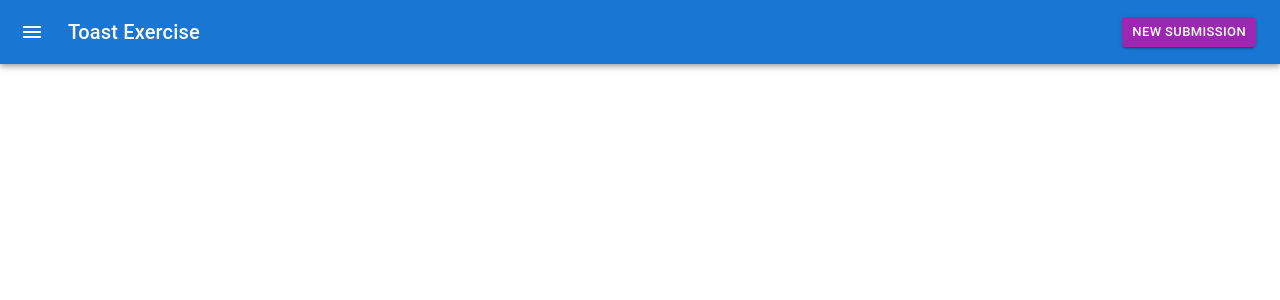
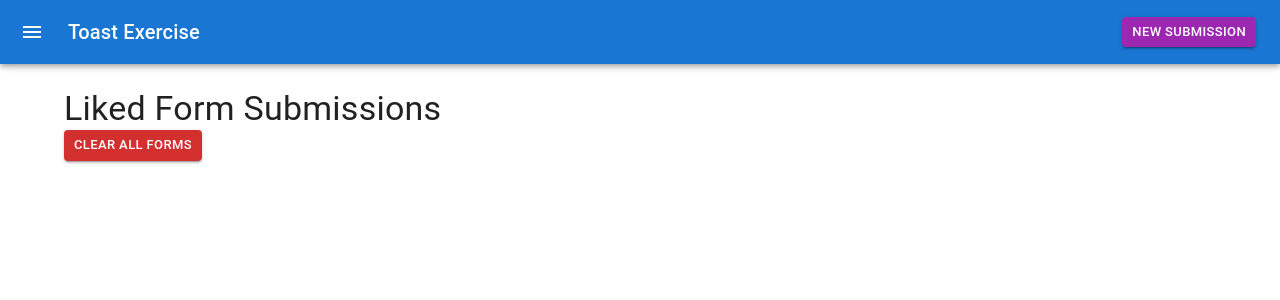
Before and after one commit to elizabethtlewis/toast-exercise-main, a React (Create React App) app: page / in a window 1280 px wide. Shown: the top 300 px of the page. Built offline with nearby package versions, Linux system fonts and the light colour scheme; what chance would draw is missing.

Commit message:
Liked forms list refreshes using a custom hook added a clear all forms button

```diff
--- a/src/Content.js
+++ b/src/Content.js
@@ -1,28 +1,64 @@
 import React from 'react';
-import ReactPolling from "react-polling";
 import Box from '@mui/material/Box';
 import Typography from '@mui/material/Typography';
+import Button from '@mui/material/Button';
 import { fetchLikedFormSubmissions } from './service/mockServer';
 
 export default function Content() {
 
-  let data = (JSON.parse(localStorage.getItem('formSubmissions')) || []);
+  // Custom hook taken from https://overreacted.io/making-setinterval-declarative-with-react-hooks/
+  function useInterval(callback, delay) {
+    const savedCallback = React.useRef();
 
-  // TODO
-  // let data = (fetchLikedFormSubmissions())
-  // add polling
-  // error handling
+    // Remember the latest function.
+    React.useEffect(() => {
+      savedCallback.current = callback;
+    }, [callback]);
+
+    // Set up the interval.
+    React.useEffect(() => {
+      function tick() {
+        savedCallback.current();
+      }
+      if (delay !== null) {
+        let id = setInterval(tick, delay);
+        return () => clearInterval(id);
+      }
+    }, [delay]);
+  }
+
+  const [likedforms, setForms] = React.useState([]);
+
+  useInterval(() => {
+    setForms(JSON.parse(localStorage.getItem('formSubmissions'))||[]);
+  }, 200);
+
+  const handleClick = () => {
+    setForms([]);
+    localStorage.clear();
+  };
 
   return (
 
     <Box sx={{marginTop: 3}}>
-
-      {/* <Typography variant="h4">Liked Form Submissions</Typography>
-      <Typography variant="body1" sx={{fontStyle: 'italic', marginTop: 1}}>
-      </Typography>  */}
-
-      {data.map(data => <p key = {data.id}>{data.data['email']}</p>)}
+      <Typography variant="h4">Liked Form Submissions</Typography>
+      <Button
+        variant="contained"
+        size="small"
+        color="error"
+        onClick={handleClick}
+      >Clear All Forms
+      </Button>
+      {likedforms.map(likedforms =>
+      <ol key = { likedforms.id }>
+        <p className = "name">
+          {likedforms.data['firstName']+" "}
+          {likedforms.data['lastName']}
+        </p>
+        <p>{likedforms.data['email']}</p>
+        <hr></hr>
+      </ol>
+      )}
     </Box>
-
   );
 }
```
